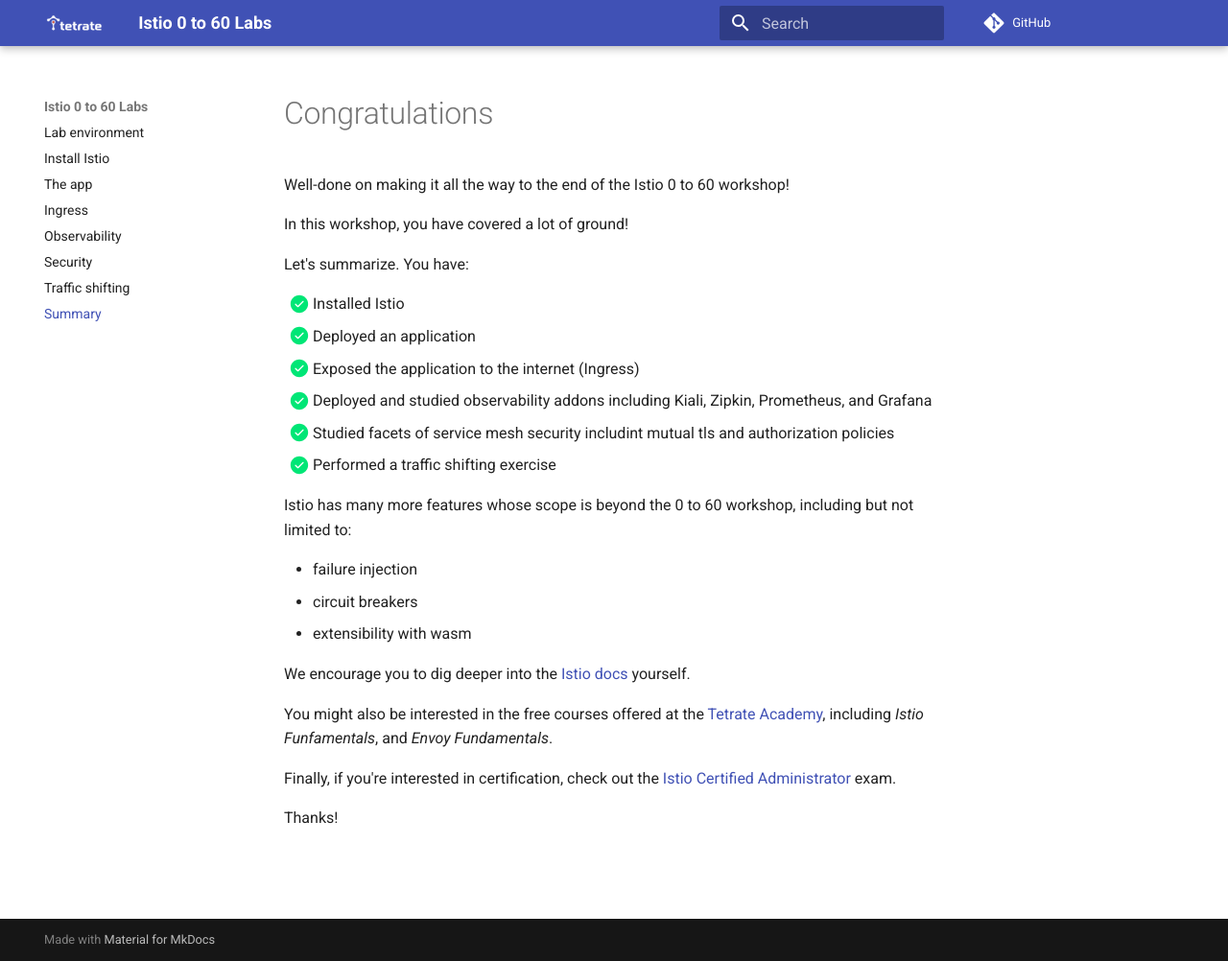
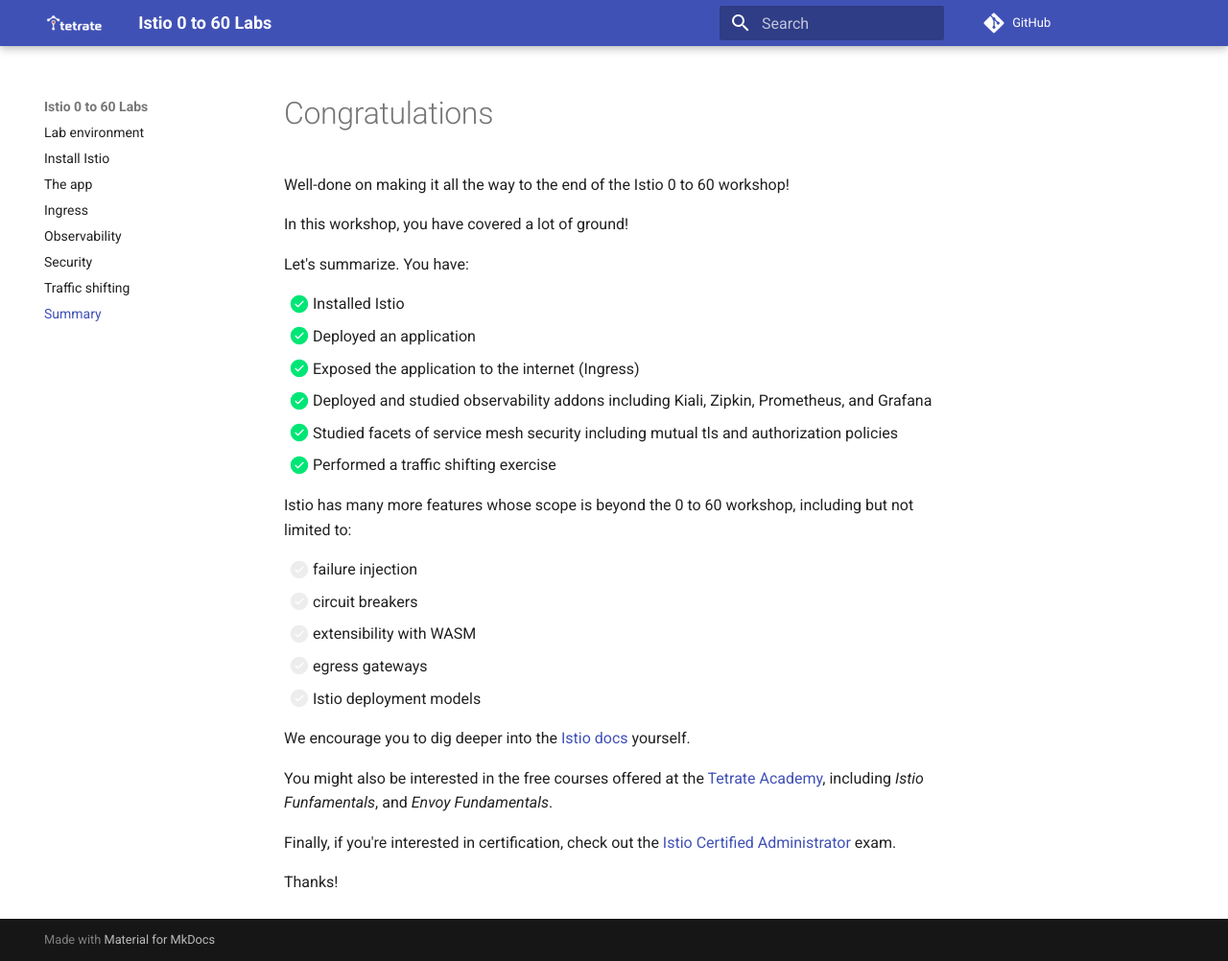
Before and after one commit to tetratelabs/istio-0to60, an MkDocs documentation site: the page built from docs/summary.md, in a window 1280 px wide and 1002 px high. Shown: the whole window at 96% size. Built offline with MkDocs 1.6.1 and Material for MkDocs 9.7.7, drawn with Linux system fonts in a browser that asks for light colours; comment, search, counter and statistics services are not loaded.

Commit message:
fixed some typos and formatting

```diff
--- a/docs/summary.md
+++ b/docs/summary.md
@@ -10,14 +10,16 @@ Let's summarize.  You have:
 - [x] Deployed an application
 - [x] Exposed the application to the internet (Ingress)
 - [x] Deployed and studied observability addons including Kiali, Zipkin, Prometheus, and Grafana
-- [x] Studied facets of service mesh security includint mutual tls and authorization policies
+- [x] Studied facets of service mesh security including mutual tls and authorization policies
 - [x] Performed a traffic shifting exercise
 
 Istio has many more features whose scope is beyond the 0 to 60 workshop, including but not limited to:
 
-- failure injection
-- circuit breakers
-- extensibility with wasm
+- [ ] failure injection
+- [ ] circuit breakers
+- [ ] extensibility with WASM
+- [ ] egress gateways
+- [ ] Istio deployment models
 
 We encourage you to dig deeper into the [Istio docs](https://istio.io/latest/docs/) yourself.
 
```
Also changed, not shown: docs/dashboards.md (+1 -1 lines), docs/environment.md (+2 -1 lines).
